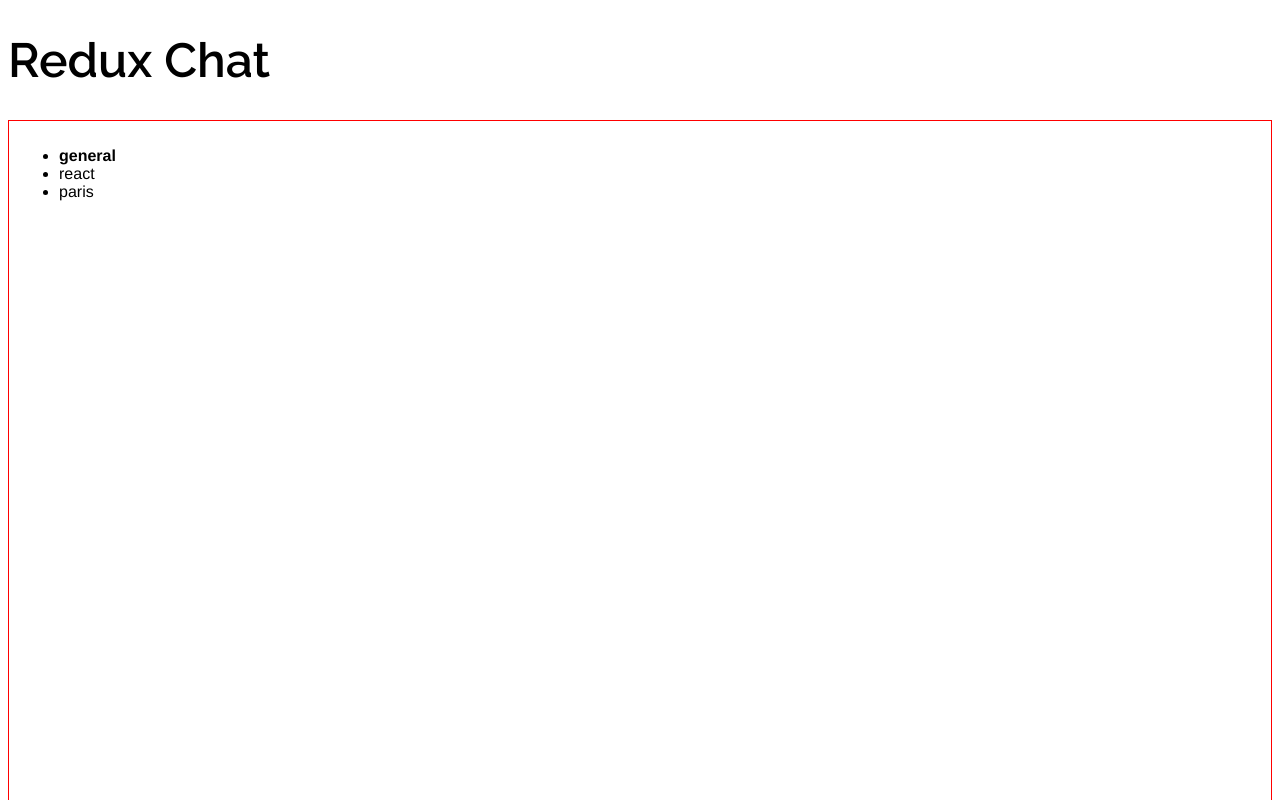
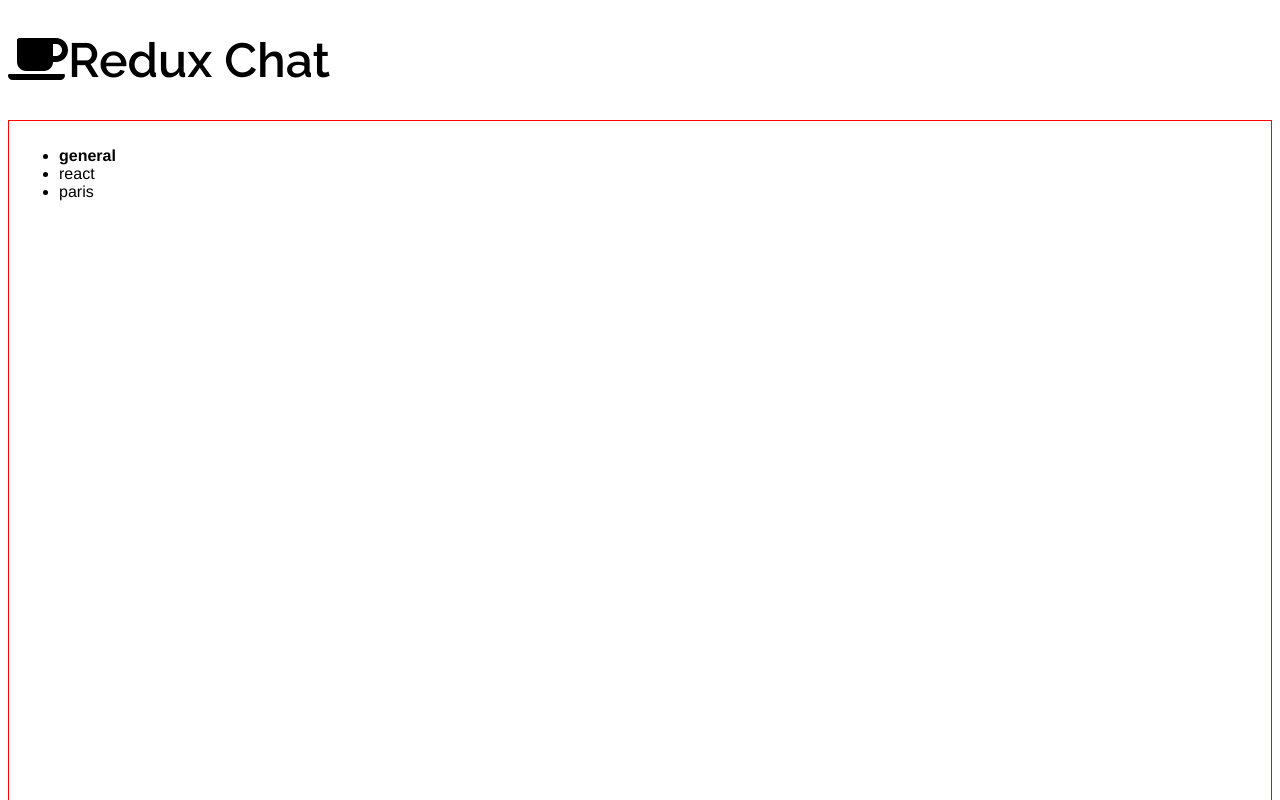
Before and after one commit to begana001/redux-chat, a React app: page / in a window 1280 px wide. Shown: the top 800 px of the page. Built offline with nearby package versions, Linux system fonts and the light colour scheme; no server answers; the HTML template or start-up script is replaced by a standard one.

Commit message:
install font-awesome

```diff
--- a/package.json
+++ b/package.json
@@ -24,6 +24,9 @@
     "webpack-dev-server": "^3.1.10"
   },
   "dependencies": {
+    "@fortawesome/fontawesome-svg-core": "^1.2.35",
+    "@fortawesome/free-solid-svg-icons": "^5.15.3",
+    "@fortawesome/react-fontawesome": "^0.1.14",
     "babel-plugin-transform-object-rest-spread": "^6.26.0",
     "react": "16.2",
     "react-dom": "16.2",
--- a/src/components/app.jsx
+++ b/src/components/app.jsx
@@ -1,4 +1,6 @@
 import React from 'react';
+import { FontAwesomeIcon } from '@fortawesome/react-fontawesome'
+import { faCoffee } from '@fortawesome/free-solid-svg-icons'
 
 import ChannelList from '../containers/channel_list.jsx';
 import MessageList from '../containers/message_list.jsx';
@@ -6,7 +8,7 @@
 const App = () => {
   return (
     <div className="app row">
-      <h1 className="title"><i className="far fa-comments"></i>Redux Chat</h1>
+      <h1 className="title"><FontAwesomeIcon icon={faCoffee} />Redux Chat</h1>
       <ChannelList />
       <MessageList />
     </div>
```
Also changed, not shown: 2 other files (tests, documents, lock files or other folders).
